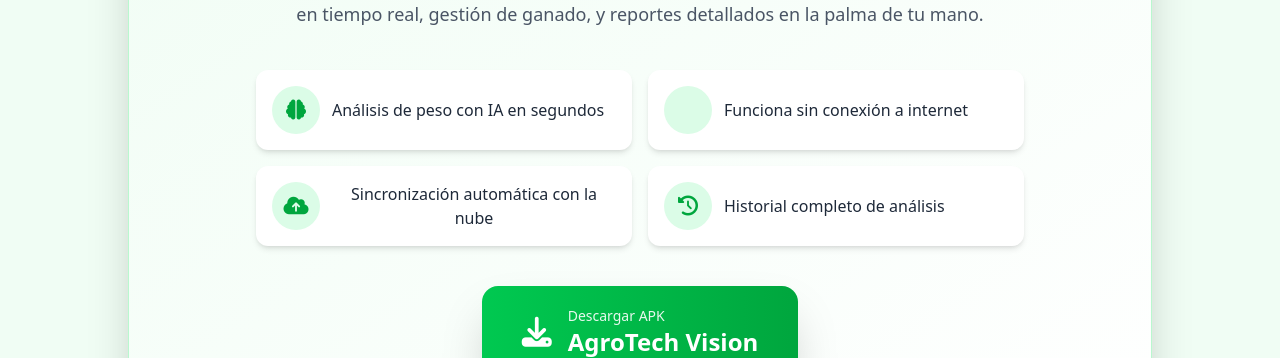
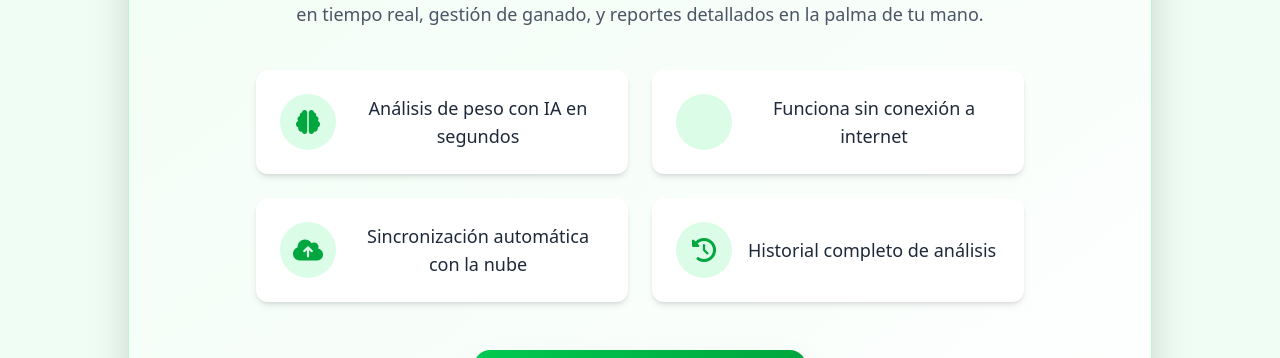
Before and after one commit to gisellem12/vacas_api, a Next.js app in the folder frontend/: page / in a window 1280 px wide. Both pictures are taken after a click on the link "Descargar App". Shown: the part 1194-1552 px from the top of the page. Built offline with nearby package versions, Linux system fonts and the light colour scheme.

Commit message:
Mejorar espaciado y simetria: mas separacion entre elementos, iconos mas grandes, texto mas legible

```diff
--- a/frontend/src/app/page.tsx
+++ b/frontend/src/app/page.tsx
@@ -1384,42 +1384,42 @@ export default function Home() {
                 </p>
 
                 {/* Características en Grid */}
-                <div className="grid grid-cols-1 md:grid-cols-2 gap-4 mb-10">
-                  <div className="flex items-center gap-3 bg-white p-4 rounded-xl shadow-md hover:shadow-lg transition-all duration-300">
-                    <div className="flex-shrink-0 w-12 h-12 bg-green-100 rounded-full flex items-center justify-center">
-                      <i className="fas fa-brain text-green-600 text-xl"></i>
+                <div className="grid grid-cols-1 md:grid-cols-2 gap-6 mb-12">
+                  <div className="flex items-center gap-4 bg-white p-6 rounded-xl shadow-md hover:shadow-lg transition-all duration-300">
+                    <div className="flex-shrink-0 w-14 h-14 bg-green-100 rounded-full flex items-center justify-center">
+                      <i className="fas fa-brain text-green-600 text-2xl"></i>
                     </div>
-                    <span className="text-gray-800 font-medium">Análisis de peso con IA en segundos</span>
-                  </div>
-
-                  <div className="flex items-center gap-3 bg-white p-4 rounded-xl shadow-md hover:shadow-lg transition-all duration-300">
-                    <div className="flex-shrink-0 w-12 h-12 bg-green-100 rounded-full flex items-center justify-center">
-                      <i className="fas fa-wifi-slash text-green-600 text-xl"></i>
+                    <span className="text-gray-800 font-medium text-lg">Análisis de peso con IA en segundos</span>
+                  </div>
+
+                  <div className="flex items-center gap-4 bg-white p-6 rounded-xl shadow-md hover:shadow-lg transition-all duration-300">
+                    <div className="flex-shrink-0 w-14 h-14 bg-green-100 rounded-full flex items-center justify-center">
+                      <i className="fas fa-wifi-slash text-green-600 text-2xl"></i>
                     </div>
-                    <span className="text-gray-800 font-medium">Funciona sin conexión a internet</span>
-                  </div>
-
-                  <div className="flex items-center gap-3 bg-white p-4 rounded-xl shadow-md hover:shadow-lg transition-all duration-300">
-                    <div className="flex-shrink-0 w-12 h-12 bg-green-100 rounded-full flex items-center justify-center">
-                      <i className="fas fa-cloud-upload-alt text-green-600 text-xl"></i>
+                    <span className="text-gray-800 font-medium text-lg">Funciona sin conexión a internet</span>
+                  </div>
+
+                  <div className="flex items-center gap-4 bg-white p-6 rounded-xl shadow-md hover:shadow-lg transition-all duration-300">
+                    <div className="flex-shrink-0 w-14 h-14 bg-green-100 rounded-full flex items-center justify-center">
+                      <i className="fas fa-cloud-upload-alt text-green-600 text-2xl"></i>
                     </div>
-                    <span className="text-gray-800 font-medium">Sincronización automática con la nube</span>
-                  </div>
-
-                  <div className="flex items-center gap-3 bg-white p-4 rounded-xl shadow-md hover:shadow-lg transition-all duration-300">
-                    <div className="flex-shrink-0 w-12 h-12 bg-green-100 rounded-full flex items-center justify-center">
-                      <i className="fas fa-history text-green-600 text-xl"></i>
+                    <span className="text-gray-800 font-medium text-lg">Sincronización automática con la nube</span>
+                  </div>
+
+                  <div className="flex items-center gap-4 bg-white p-6 rounded-xl shadow-md hover:shadow-lg transition-all duration-300">
+                    <div className="flex-shrink-0 w-14 h-14 bg-green-100 rounded-full flex items-center justify-center">
+                      <i className="fas fa-history text-green-600 text-2xl"></i>
                     </div>
-                    <span className="text-gray-800 font-medium">Historial completo de análisis</span>
+                    <span className="text-gray-800 font-medium text-lg">Historial completo de análisis</span>
                   </div>
                 </div>
 
                 {/* Botón de Descarga Grande */}
-                <div className="flex flex-col items-center gap-4">
+                <div className="flex flex-col items-center gap-6">
                   <a
                     href="/downloads/agrotechvision.apk"
                     download
-                    className="inline-flex items-center gap-4 bg-gradient-to-r from-green-500 to-green-600 text-white px-10 py-5 rounded-2xl font-bold text-xl hover:from-green-600 hover:to-green-700 transition-all duration-300 shadow-2xl hover:shadow-green-500/50 hover:-translate-y-2 transform"
+                    className="inline-flex items-center gap-4 bg-gradient-to-r from-green-500 to-green-600 text-white px-12 py-6 rounded-2xl font-bold text-xl hover:from-green-600 hover:to-green-700 transition-all duration-300 shadow-2xl hover:shadow-green-500/50 hover:-translate-y-2 transform"
                   >
                     <i className="fas fa-download text-3xl"></i>
                     <div className="text-left">
@@ -1428,7 +1428,7 @@ export default function Home() {
                     </div>
                   </a>
 
-                  <div className="flex items-center gap-6 text-sm text-gray-600">
+                  <div className="flex items-center gap-8 text-sm text-gray-600">
                     <div className="flex items-center gap-2">
                       <i className="fas fa-tag text-green-500"></i>
                       <span>Versión 1.0.0</span>
@@ -1453,44 +1453,44 @@ export default function Home() {
                 Cómo instalar la app
               </h3>
 
-              <div className="space-y-4">
-                <div className="flex items-start gap-4">
-                  <div className="flex-shrink-0 w-8 h-8 bg-green-100 text-green-600 rounded-full flex items-center justify-center font-bold">
+              <div className="space-y-6">
+                <div className="flex items-start gap-5">
+                  <div className="flex-shrink-0 w-10 h-10 bg-green-100 text-green-600 rounded-full flex items-center justify-center font-bold text-lg">
                     1
                   </div>
                   <div>
-                    <h4 className="font-semibold text-gray-900 mb-1">Descarga el APK</h4>
-                    <p className="text-gray-600 text-sm">Haz clic en el botón "Descargar APK" arriba</p>
-                  </div>
-                </div>
-
-                <div className="flex items-start gap-4">
-                  <div className="flex-shrink-0 w-8 h-8 bg-green-100 text-green-600 rounded-full flex items-center justify-center font-bold">
+                    <h4 className="font-semibold text-gray-900 mb-2 text-lg">Descarga el APK</h4>
+                    <p className="text-gray-600">Haz clic en el botón "Descargar APK" arriba</p>
+                  </div>
+                </div>
+
+                <div className="flex items-start gap-5">
+                  <div className="flex-shrink-0 w-10 h-10 bg-green-100 text-green-600 rounded-full flex items-center justify-center font-bold text-lg">
                     2
                   </div>
                   <div>
-                    <h4 className="font-semibold text-gray-900 mb-1">Habilita fuentes desconocidas</h4>
-                    <p className="text-gray-600 text-sm">Ve a Configuración → Seguridad → Permitir instalación desde fuentes desconocidas</p>
-                  </div>
-                </div>
-
-                <div className="flex items-start gap-4">
-                  <div className="flex-shrink-0 w-8 h-8 bg-green-100 text-green-600 rounded-full flex items-center justify-center font-bold">
+                    <h4 className="font-semibold text-gray-900 mb-2 text-lg">Habilita fuentes desconocidas</h4>
+                    <p className="text-gray-600">Ve a Configuración → Seguridad → Permitir instalación desde fuentes desconocidas</p>
+                  </div>
+                </div>
+
+                <div className="flex items-start gap-5">
+                  <div className="flex-shrink-0 w-10 h-10 bg-green-100 text-green-600 rounded-full flex items-center justify-center font-bold text-lg">
                     3
                   </div>
                   <div>
-                    <h4 className="font-semibold text-gray-900 mb-1">Instala la app</h4>
-                    <p className="text-gray-600 text-sm">Abre el archivo descargado y sigue las instrucciones</p>
-                  </div>
-                </div>
-
-                <div className="flex items-start gap-4">
-                  <div className="flex-shrink-0 w-8 h-8 bg-green-100 text-green-600 rounded-full flex items-center justify-center font-bold">
+                    <h4 className="font-semibold text-gray-900 mb-2 text-lg">Instala la app</h4>
+                    <p className="text-gray-600">Abre el archivo descargado y sigue las instrucciones</p>
+                  </div>
+                </div>
+
+                <div className="flex items-start gap-5">
+                  <div className="flex-shrink-0 w-10 h-10 bg-green-100 text-green-600 rounded-full flex items-center justify-center font-bold text-lg">
                     4
                   </div>
                   <div>
-                    <h4 className="font-semibold text-gray-900 mb-1">¡Listo para usar!</h4>
-                    <p className="text-gray-600 text-sm">Abre la app e inicia sesión con tu cuenta de AgroTech Vision</p>
+                    <h4 className="font-semibold text-gray-900 mb-2 text-lg">¡Listo para usar!</h4>
+                    <p className="text-gray-600">Abre la app e inicia sesión con tu cuenta de AgroTech Vision</p>
                   </div>
                 </div>
               </div>
```
